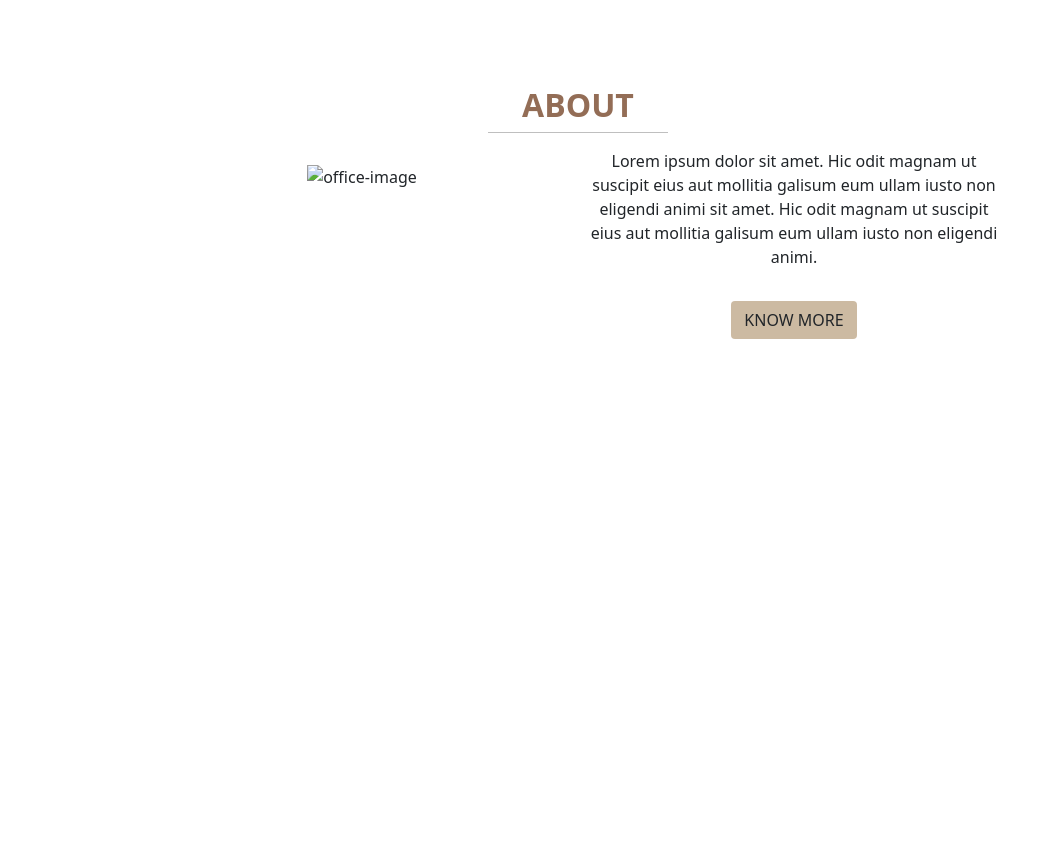
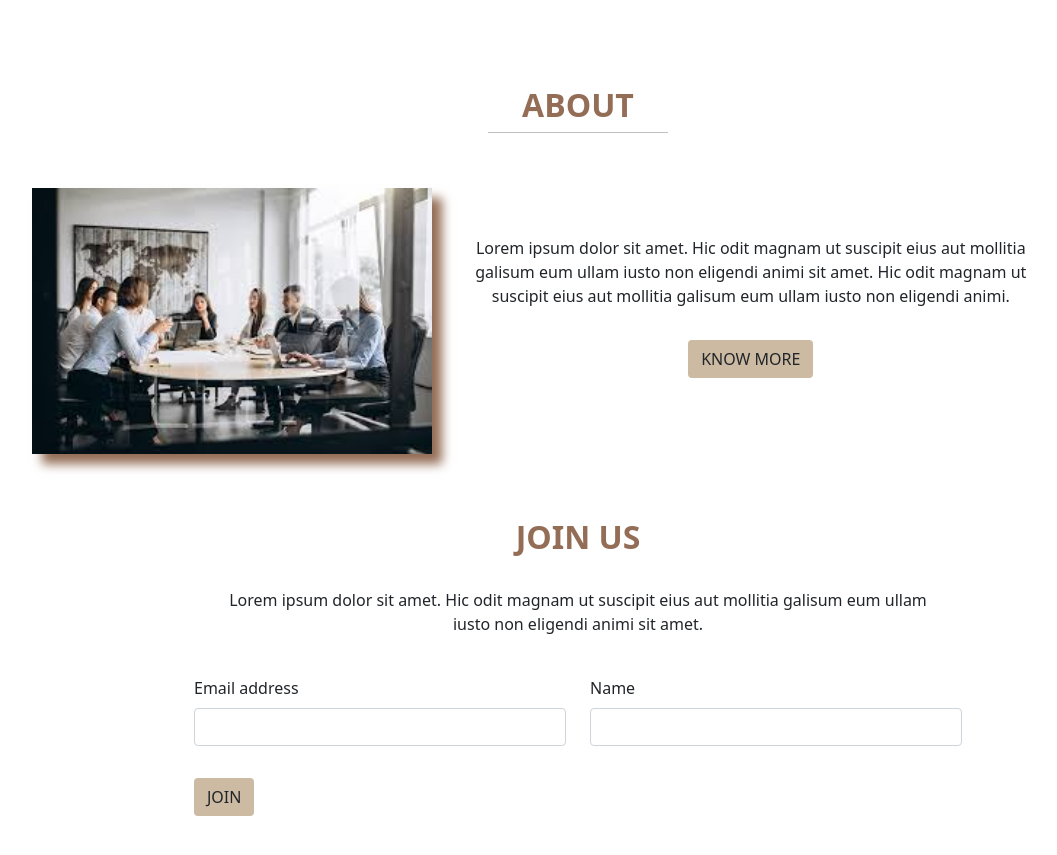
Before and after one commit to Shikha-agarwal/Furniture-Site, a plain HTML site: page index.html in a window 1280 px wide. Shown: the part 2680-3535 px from the top of the page, without its empty margins (62-1119 px from the left). Before the commit the page ends 3051 px from the top, so only its background shows below. Drawn offline with nearby package versions, Linux system fonts and the light colour scheme.

Commit message:
modified

```diff
--- a/index.html
+++ b/index.html
@@ -178,14 +178,33 @@
       <h2>ABOUT</h2>
       <hr>
       <div class="row aboutRow">
-        <div class="col-lg-6">
-          <img src="" alt="office-image">
+        <div class="col-lg-6 aboutImageDiv">
+          <img class="aboutImage" src="./images/office.jpg" alt="office-image">
         </div>
         <div class="col-lg-6">
-          <p>Lorem ipsum dolor sit amet. Hic odit magnam ut suscipit eius aut mollitia galisum eum ullam iusto non eligendi animi  sit amet. Hic odit magnam ut suscipit eius aut mollitia galisum eum ullam iusto non eligendi animi.</p>
+          <p class="aboutPara">Lorem ipsum dolor sit amet. Hic odit magnam ut suscipit eius aut mollitia galisum eum ullam iusto non eligendi animi  sit amet. Hic odit magnam ut suscipit eius aut mollitia galisum eum ullam iusto non eligendi animi.</p>
           <button class="btn">KNOW MORE</button>
           </div>
       </div>
+    </section>
+    <section id="Join-Us">
+      <h2>JOIN US</h2>
+      <p>Lorem ipsum dolor sit amet. Hic odit magnam ut suscipit eius aut mollitia galisum eum ullam iusto non eligendi animi sit amet.</p>
+      <form action="" method="post" enctype="text/plain">
+        <div class="row">
+          <div class="mb-3 col-sm-6">
+            <label class="form-label">Email address</label>
+            <input type="email" class="form-control" required>
+          </div>
+          <div class="mb-3 col-sm-6">
+            <label class="form-label">Name</label>
+            <input type="text" class="form-control" required>
+          </div>
+          <div class="mb-3">
+            <input type="submit" class="btn" value="JOIN">
+          </div>
+        </div>
+      </form>
     </section>
     <!-- jquery -->
    <script src="https://ajax.googleapis.com/ajax/libs/jquery/3.2.1/jquery.min.js"></script>
--- a/styles.css
+++ b/styles.css
@@ -22,7 +22,7 @@ h2{
     font-weight: bold;
     color: #936D56;
 }
-.homeRow , .attractionRow, .attractionAll, .aboutRow{
+.homeRow , .attractionRow, .attractionAll{
     margin:auto 15%;
     padding: 1rem;
 }
@@ -133,6 +133,34 @@ img{
 #About hr{
     margin: auto;
 }
+.aboutRow{
+    margin: 3% 5%;
+}
+.aboutImageDiv{
+    width: 40%;
+}
+.aboutImage{
+    width: 400px;
+    box-shadow: 10px 10px 10px #936D56;
+}
+.aboutPara{
+    position: relative;
+    top:4rem;
+}
+.aboutRow button{
+    position: relative;
+    top:4rem;
+}
+#Join-Us{
+    margin: 3rem 20%;
+}
+#Join-Us p{
+    padding: 1.5rem;
+}
+form{
+    text-align: left;
+}
+
 @keyframes attrac{
     50%{
         right: 20%;
@@ -179,4 +207,16 @@ img{
     #About{
         padding-top: 1rem;
     }
+    .aboutImage{
+        width: 300px;
+    }
+    .aboutPara{
+        top:1rem;
+    }
+    .aboutRow button{
+        top: 1rem;
+    }
+    form{
+        text-align: center;
+    }
 }
```
Also changed, not shown: images/office.jpg (added).
